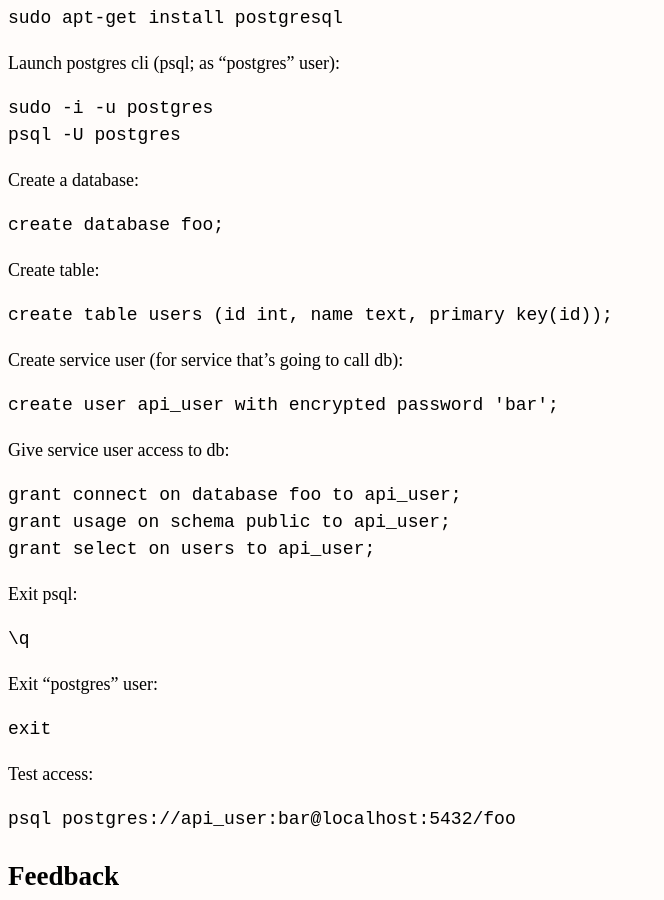
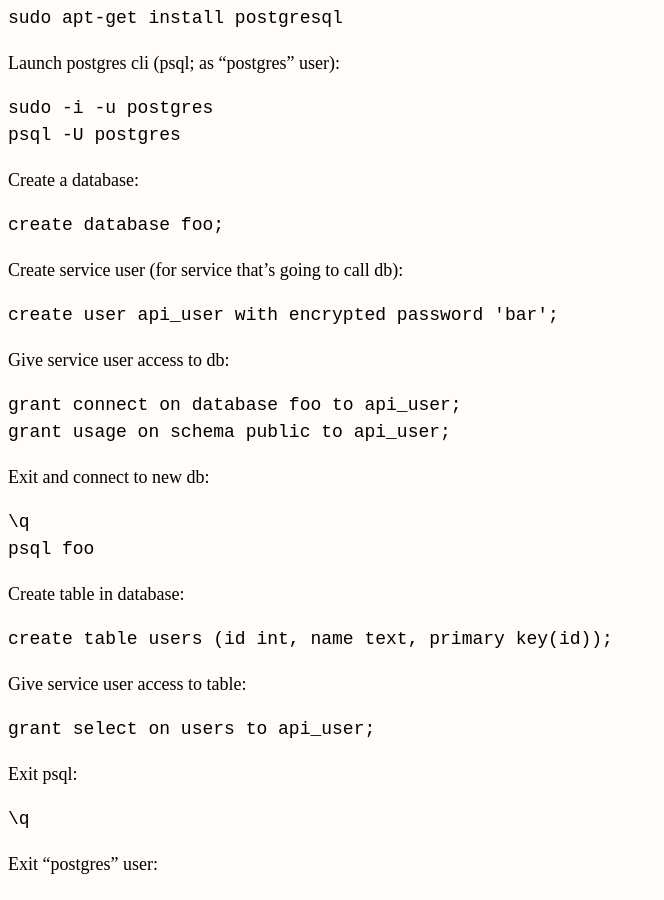
Before and after one commit to erikeldridge/erikeldridge.github.com, a Jekyll site: the page built from _posts/2018-04-15-persistence.md, in a window 1280 px wide and 900 px high, scrolled down 261 px. Shown: the whole window, without its empty margins (0-664 px from the left). Built offline with Jekyll 4.4.1, drawn with Linux system fonts in a browser that asks for light colours; nearby versions of some CDN libraries.

Commit message:
Update from Forestry.io - 2018-04-15-persistence.md

```diff
--- a/_posts/2018-04-15-persistence.md
+++ b/_posts/2018-04-15-persistence.md
@@ -38,6 +34,18 @@ Give service user access to db:
 
 	grant connect on database foo to api_user;
     grant usage on schema public to api_user;
+
+Exit and connect to new db:
+
+	\q
+    psql foo
+
+Create table in database:
+
+	create table users (id int, name text, primary key(id));
+
+Give service user access to table:
+
     grant select on users to api_user;
 
 Exit psql:
```
Also changed, not shown: other parts of _posts/2018-04-15-persistence.md (+0 -4 lines).
